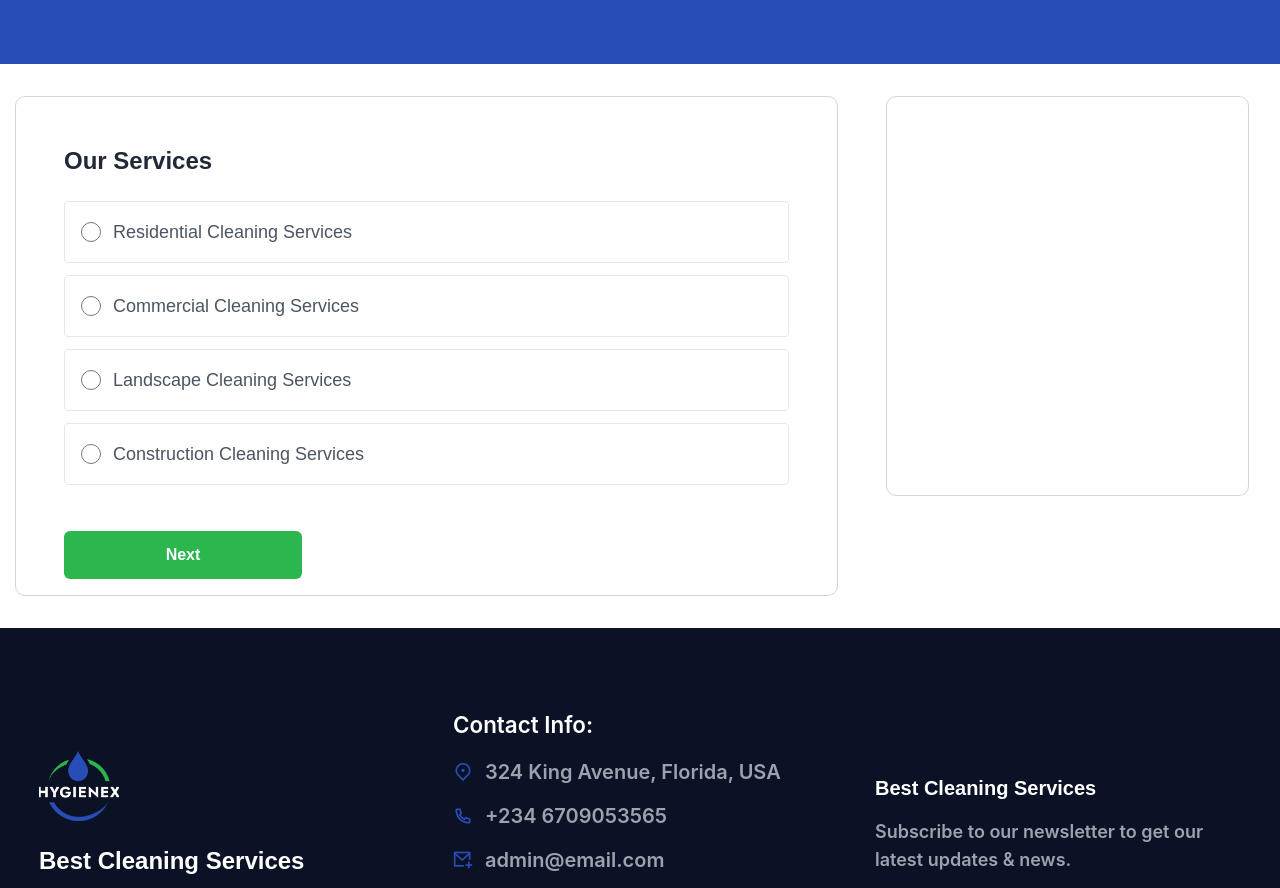
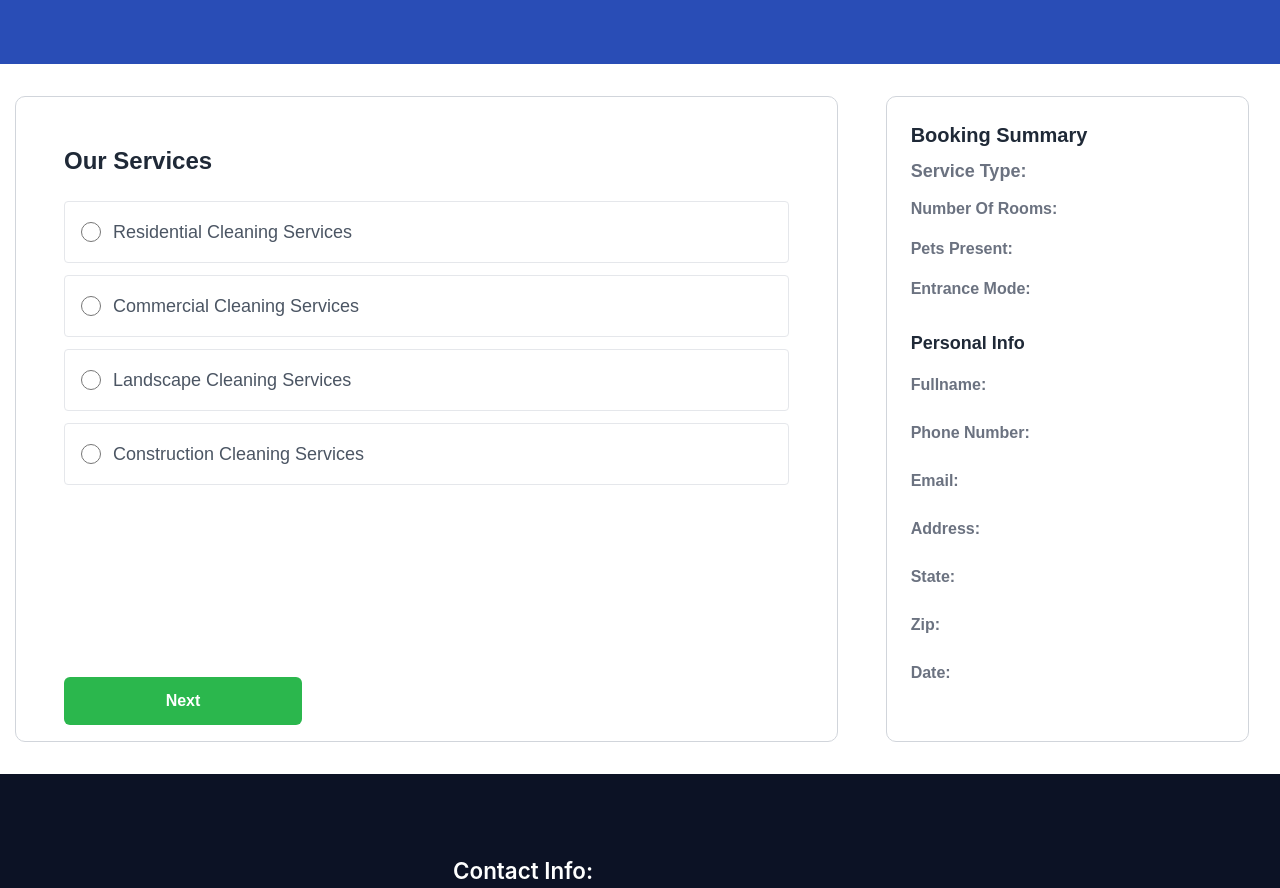
Before and after one commit to Ifenna-Pascal/cleaning-booking-app, a Next.js app: page /bookings in a window 1280 px wide. Shown: the part 676-1564 px from the top of the page. Built offline with nearby package versions, Linux system fonts and the light colour scheme.

Commit message:
finshed steeper

```diff
--- a/src/section/booking/Review.jsx
+++ b/src/section/booking/Review.jsx
@@ -1,30 +1,29 @@
 import React from 'react'
+import Button from '../../components/shared/Button'
 import capitalize from '../../util/capitalize'
 
 function Review({ data: { firstName, lastName, email, phoneNumber, address, city, state, zip, apt, date, serviceType, noOfBedRooms, petsPresent, entranceMode }, step }) {
     return (
         <div className="border border-gray-300 p-6 rounded-[10px] min-h-[400px]">
-            <h2 className='text-lg text-gray-800 font-poppins font-semibold  text-left'>{serviceType ? `${capitalize(serviceType)} Cleaning Service` : ""}</h2>
+            <h2 className="text-left mb-2 font-poppins text-gray-800 font-semibold text-xl">Booking Summary </h2>
+            <h2 className='text-lg text-gray-500 font-poppins  text-left'><span className="font-semibold">Service Type: </span>{serviceType ? `${capitalize(serviceType)} Cleaning` : ""}</h2>
             <div className="py-3 flex flex-col space-y-4">
-                <span className="text-base font-poppins text-gray-500 ">{noOfBedRooms ? `${noOfBedRooms} Bed Rooms` : ""}</span>
-                <span className="text-base font-poppins text-gray-500 ">{petsPresent ? `Pets Present` : ""} </span>
-                <span className="text-base font-poppins text-gray-500 ">{entranceMode ? `${entranceMode} Entrance ` : ""} </span>
-                {
-                    step === 4 && (
-                        <div className="py-3 flex flex-col space-y-4">
-                            <h2 className='text-lg text-gray-800 font-poppins font-semibold  text-left'>Personal Info</h2>
-                            <span className="text-base font-poppins text-gray-500 py-2">{firstName ? `Full Name: ${capitalize(firstName)} ${lastName && capitalize(lastName)} ` : ""} </span>
-                            <span className="text-base font-poppins text-gray-500 py-2">{phoneNumber ? `Phone Number: ${phoneNumber}` : ""} </span>
-                            <span className="text-base font-poppins text-gray-500 py-2">{phoneNumber ? `Phone Number: ${phoneNumber}` : ""} </span>
-                            <span className="text-base font-poppins text-gray-500 py-2">{phoneNumber ? `Phone Number: ${phoneNumber}` : ""} </span>
-                            <span className="text-base font-poppins text-gray-500 py-2">{phoneNumber ? `Phone Number: ${phoneNumber}` : ""} </span>
-                            <span className="text-base font-poppins text-gray-500 py-2">{phoneNumber ? `Phone Number: ${phoneNumber}` : ""} </span>
-                            <span className="text-base font-poppins text-gray-500 py-2">{phoneNumber ? `Phone Number: ${phoneNumber}` : ""} </span>
-                            <span className="text-base font-poppins text-gray-500 py-2">{phoneNumber ? `Phone Number: ${phoneNumber}` : ""} </span>
-                        </div>
-                    )
-                }
+                <span className="text-base font-poppins text-gray-500 "><span className="font-semibold">Number Of Rooms:</span>{noOfBedRooms ? `${noOfBedRooms} Bed Rooms` : ""}</span>
+                <span className="text-base font-poppins text-gray-500 "><span className="font-semibold">Pets Present: </span>{petsPresent ? petsPresent : ""} </span>
+                <span className="text-base font-poppins text-gray-500 "><span className="font-semibold">Entrance Mode: </span> {entranceMode ? `${entranceMode}  ` : ""} </span>
+
+                <div className="py-3 flex flex-col space-y-2">
+                    <h2 className='text-lg text-gray-800 font-poppins font-semibold text-left'>Personal Info</h2>
+                    <span className="text-base font-poppins text-gray-500 py-2"><span className="font-semibold">Fullname: </span>{firstName ? `${capitalize(firstName)} ${lastName && capitalize(lastName)} ` : ""} </span>
+                    <span className="text-base font-poppins text-gray-500 py-2"> <span className="font-semibold">Phone Number: </span>{phoneNumber ? `${phoneNumber}` : ""} </span>
+                    <span className="text-base font-poppins text-gray-500 py-2"><span className="font-semibold">Email: </span>{email ? `${email}` : ""} </span>
+                    <span className="text-base font-poppins text-gray-500 py-2"><span className="font-semibold">Address: </span>{address ? `${address}` : ""} </span>
+                    <span className="text-base font-poppins text-gray-500 py-2"><span className="font-semibold">State: </span>{state ? `${state}` : ""} </span>
+                    <span className="text-base font-poppins text-gray-500 py-2"><span className="font-semibold">Zip:</span>{zip ? `${zip}` : ""} </span>
+                    <span className="text-base font-poppins text-gray-500 py-2"><span className="font-semibold">Date:</span>{date ? `${date}` : ""} </span>
+                </div>
             </div>
+            {date && <Button text="Pay Now" />}
         </div>
     )
 }
--- a/src/section/home/WhyChooseUs.jsx
+++ b/src/section/home/WhyChooseUs.jsx
@@ -8,6 +8,7 @@ import RadioButton from '../../components/shared/Button/RadioButton'
 import { services } from '../../util/services'
 
 function WhyChooseUs() {
+  console.log(services, 'services');
   const [selected, setSelected] = useState(null);
   const handleChange = (e) => setSelected(e.target.value);
   const router = useRouter()
@@ -42,7 +43,7 @@ function WhyChooseUs() {
                     checked={selected === service.type}
                     value={service.type}
                     onChange={handleChange}
-                    name={service.name}
+                    names={service.name}
                   />
                 </div>
               ))
```
